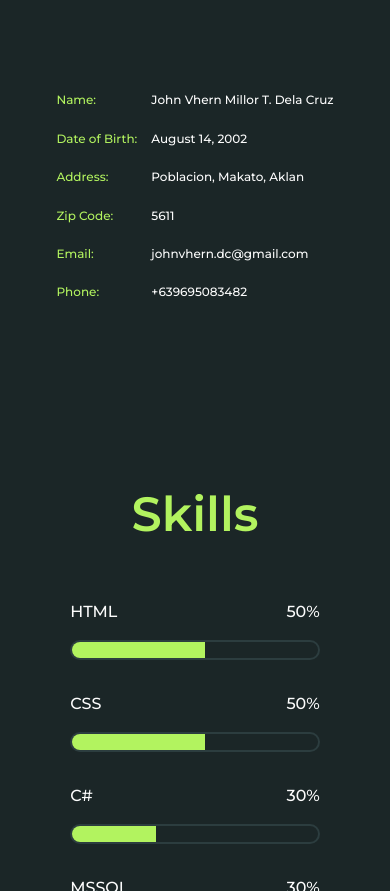
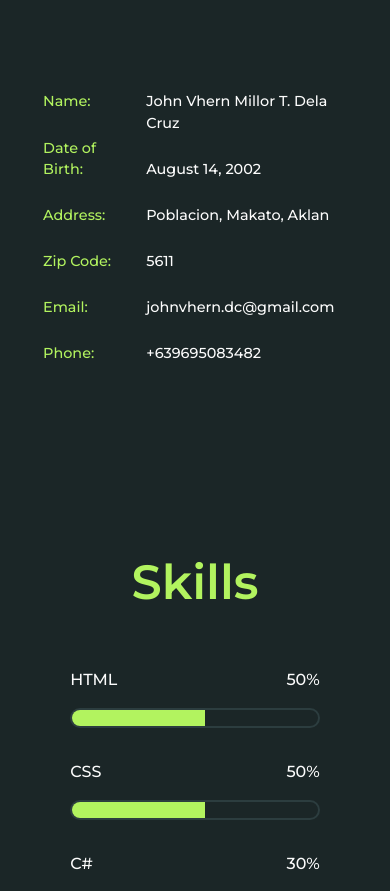
Before and after one commit to johnvhern/Portfolio, a plain HTML site: page index.html in a window 390 px wide. Shown: the part 1292-2183 px from the top of the page. Drawn offline with nearby package versions, Linux system fonts and the light colour scheme.

Commit message:
Adjust font size for list items in about for improved readability

```diff
--- a/css/style.css
+++ b/css/style.css
@@ -327,7 +327,7 @@ nav {
 .list-item li {
   color: var(--var-color-accent);
   list-style: none;
-  font-size: 1rem;
+  font-size: 0.9rem;
   font-weight: 500;
   margin-bottom: 1.7em;
 }
@@ -356,10 +356,6 @@ nav {
 
   .info {
     justify-content: center;
-  }
-
-  .list-item li {
-    font-size: 0.75rem;
   }
 }
 /*
```
